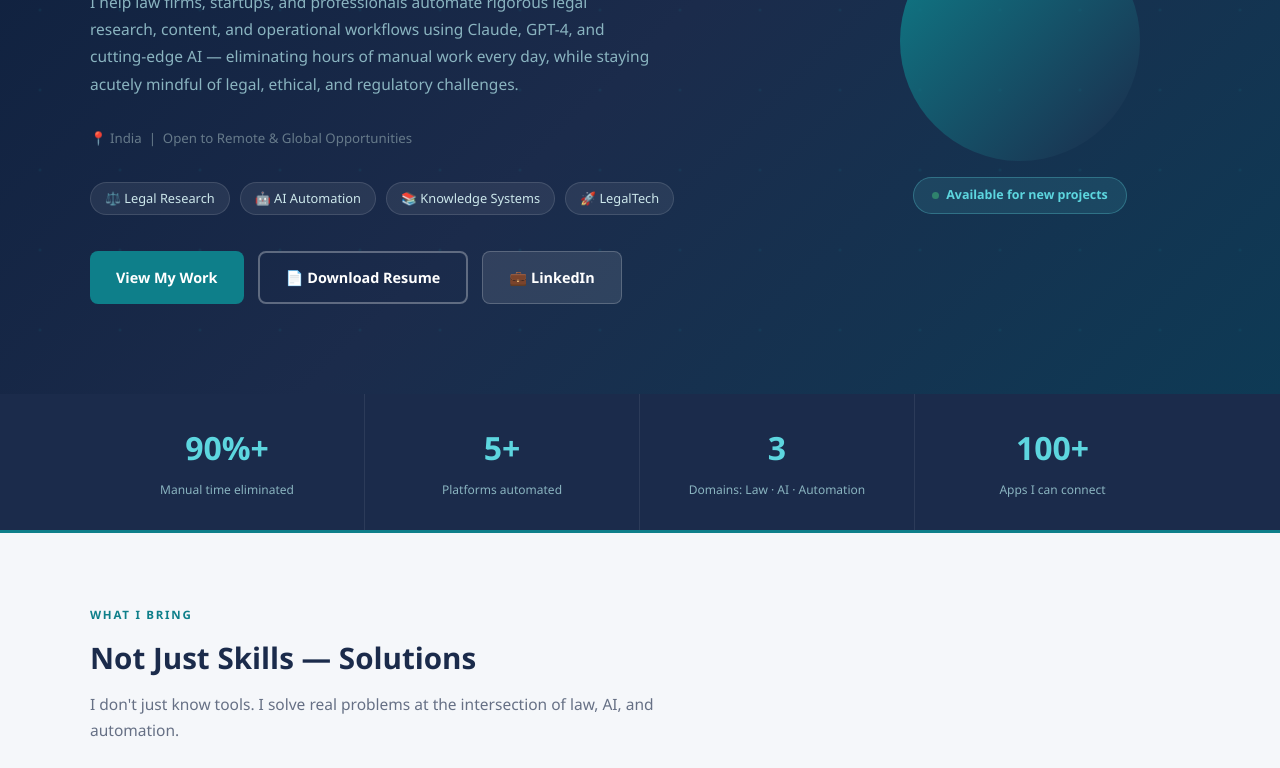
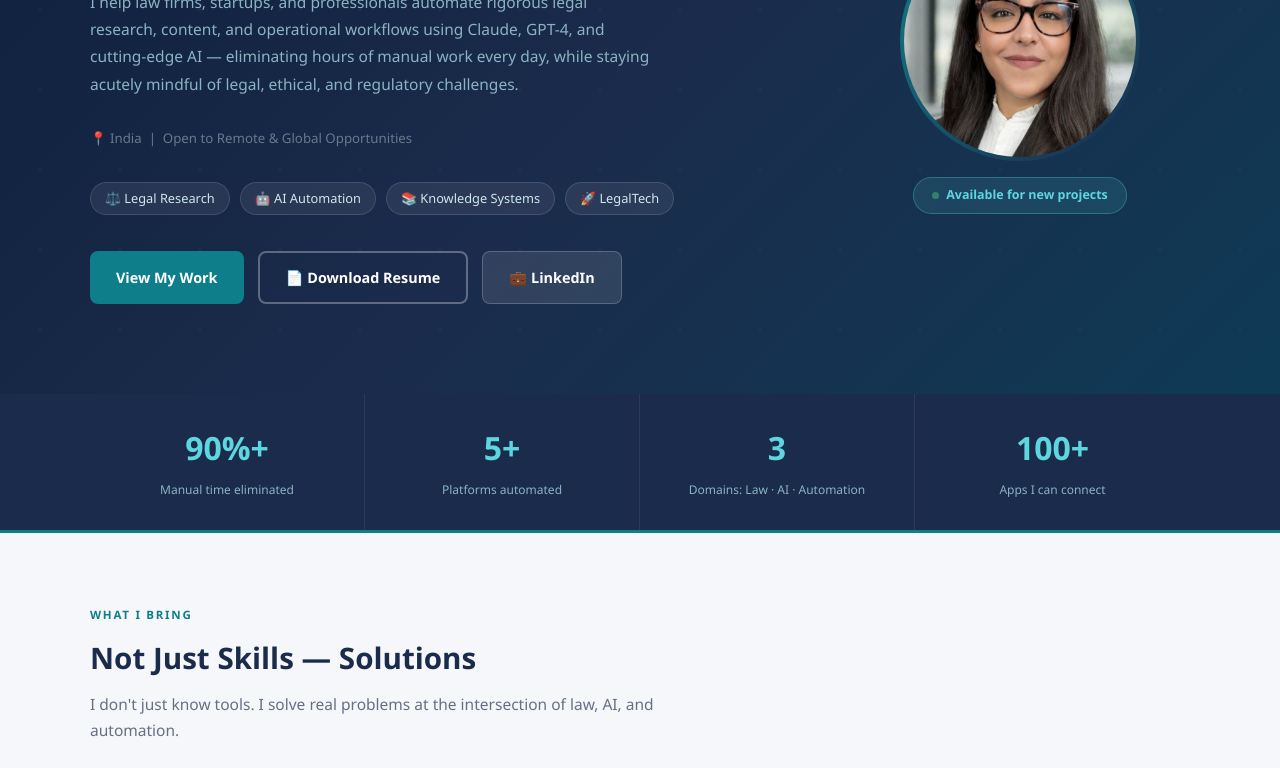
Before and after one commit to jyoti19111998-hub/portfolio, a plain HTML site: page index.html in a window 1280 px wide. Shown: the part 332-1100 px from the top of the page. Drawn offline with Linux system fonts and the light colour scheme.

Commit message:
Add files via upload

```diff
--- a/index.html
+++ b/index.html
@@ -219,7 +219,7 @@
     </div>
     <div class="hero-photo-wrap">
       <div class="photo-ring">
-        <img src="photo.jpg" alt="Jyoti Kumari"/>
+        <img src="photo.jpg.png" alt="Jyoti Kumari"/>
       </div>
       <div class="availability"><span class="avail-dot"></span>Available for new projects</div>
     </div>
```
